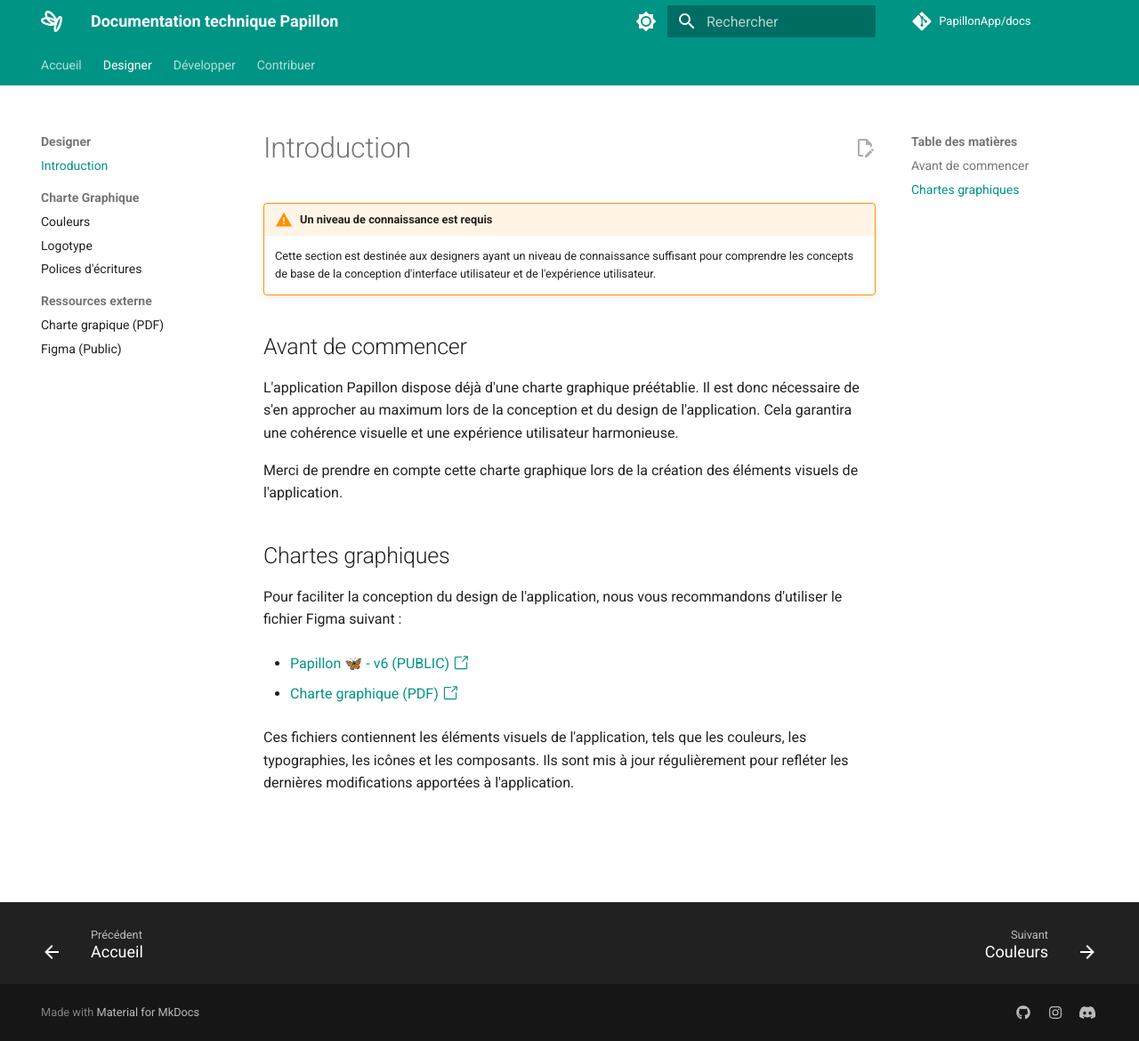
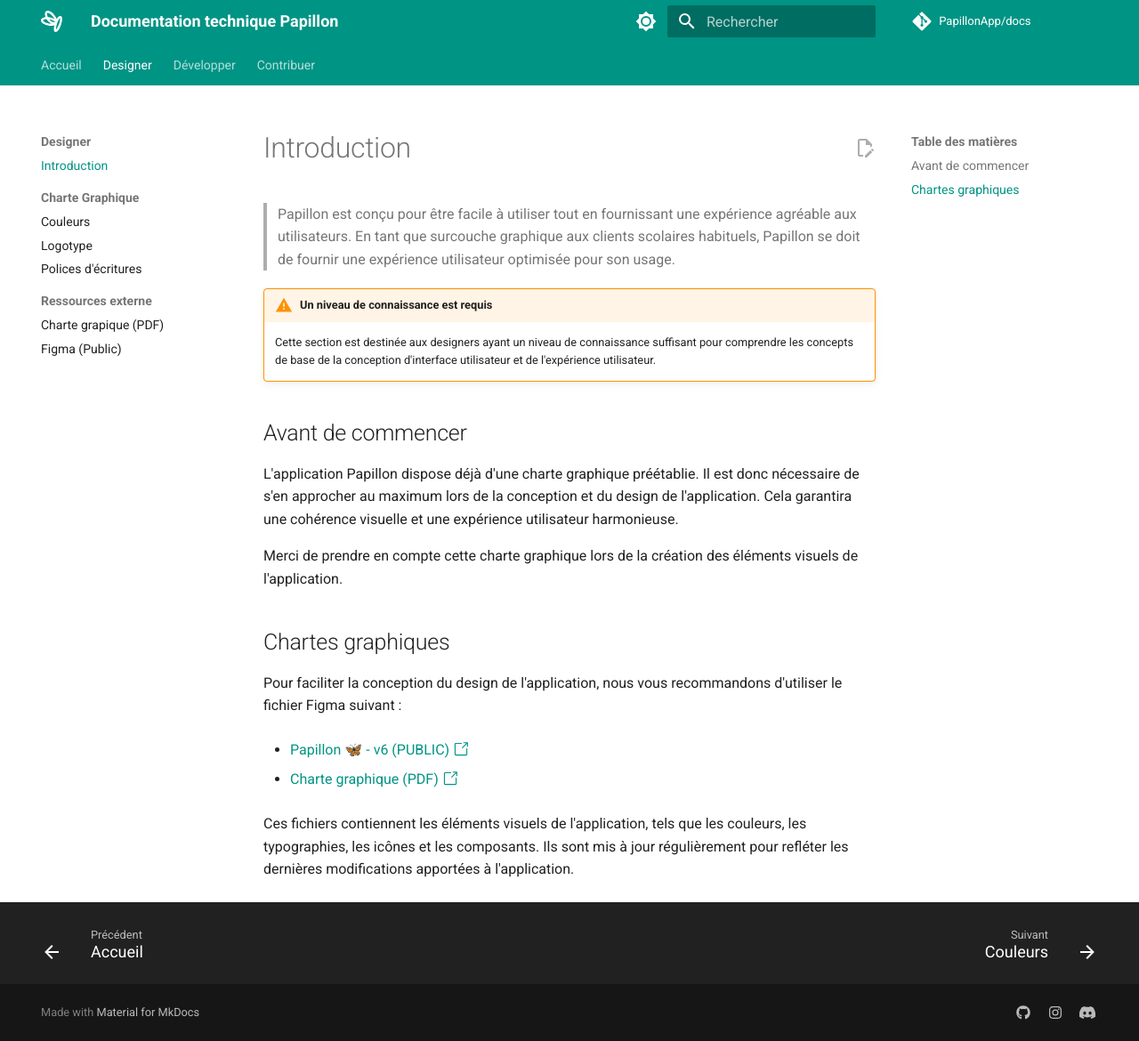
Before and after one commit to PapillonApp/docs, an MkDocs documentation site: the page built from docs/design/intro.md, in a window 1280 px wide and 1170 px high. Shown: the whole window at 89% size. Built offline with MkDocs 1.6.1 and Material for MkDocs 9.7.7, drawn with Linux system fonts in a browser that asks for light colours; comment, search, counter and statistics services are not loaded.

Commit message:
Ajouter une introduction en français dans le fichier intro.md

```diff
--- a/docs/design/intro.md
+++ b/docs/design/intro.md
@@ -1,4 +1,5 @@
 # Introduction
+> Papillon est conçu pour être facile à utiliser tout en fournissant une expérience agréable aux utilisateurs. En tant que surcouche graphique aux clients scolaires habituels, Papillon se doit de fournir une expérience utilisateur optimisée pour son usage.
 
 !!! note warning "Un niveau de connaissance est requis"
     Cette section est destinée aux designers ayant un niveau de connaissance suffisant pour comprendre les concepts de base de la conception d'interface utilisateur et de l'expérience utilisateur.
```
